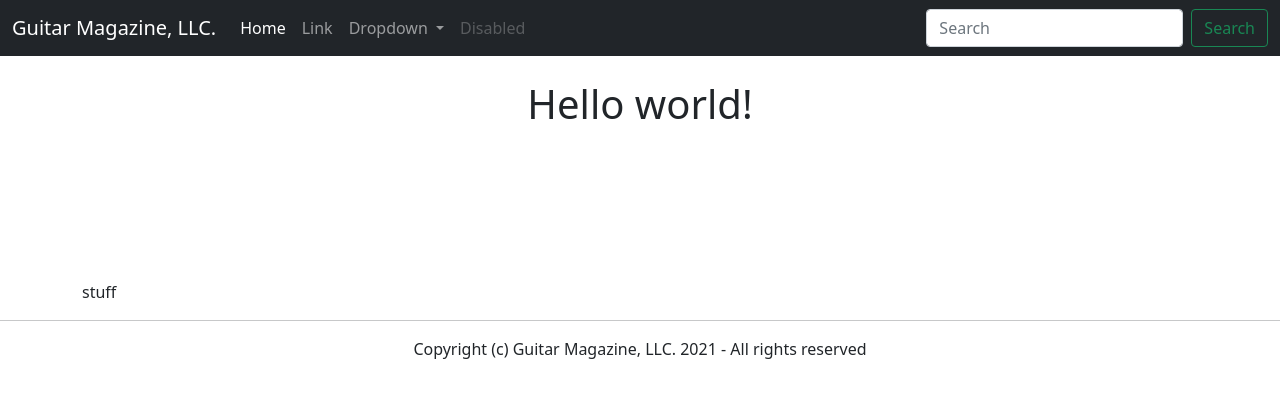
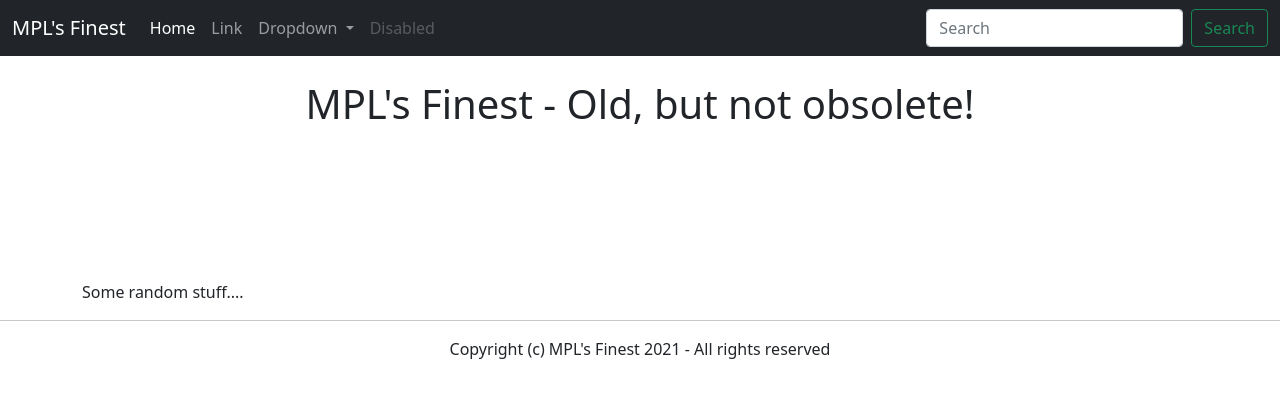
Before and after one commit to RadoSimonov/phpcourse, a PHP site: page / in a window 1280 px wide. Shown: the top 398 px of the page. Run offline with PHP 8.4, Linux system fonts and the light colour scheme.

Commit message:
Updated with MPL Finest

```diff
--- a/index.php
+++ b/index.php
@@ -10,7 +10,7 @@
     <!-- Bootstrap CSS -->
     <link href="https://cdn.jsdelivr.net/npm/bootstrap@5.0.0-beta1/dist/css/bootstrap.min.css" rel="stylesheet" integrity="sha384-giJF6kkoqNQ00vy+HMDP7azOuL0xtbfIcaT9wjKHr8RbDVddVHyTfAAsrekwKmP1" crossorigin="anonymous">
 
-    <title>Hello, world!</title>
+    <title>MPL's Finest - Old, but not obsolete!</title>
   </head>
   <body>
   	<?php include("navbar.php"); ?>
@@ -21,7 +21,7 @@
 		<?php
 
 			// comments
-			echo "Hello world!</br></br></br></br>";
+			echo "MPL's Finest - Old, but not obsolete!</br></br></br></br>";
 			$favourite_number = 41;
 
 			// Math operators
@@ -204,27 +204,6 @@
 
 
 
-
-
-
-
-
-
-
-
-
-
-
-
-
-
-
-
-
-
-
-
-
 			/* just testing
 
 			// go through array with FOR Loop
@@ -252,7 +231,7 @@
 
 
 	<div class="container">
-		stuff
+		Some random stuff....
 	</div>
 
     <!-- Optional JavaScript; choose one of the two! -->
--- a/variables.php
+++ b/variables.php
@@ -1,7 +1,7 @@
 <?php
 
-	$company_name = "Guitar Magazine, LLC.";
-	$tagline = "Teaching guitar since 2001";
+	$company_name = "MPL's Finest";
+	$tagline = "Old, but not obsolete!";
 
 
 
```
Also changed, not shown: 1 other file.
